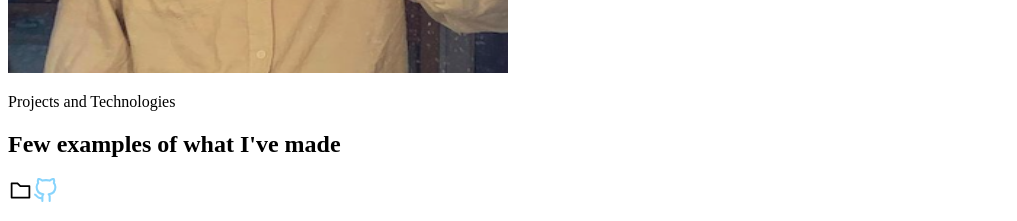
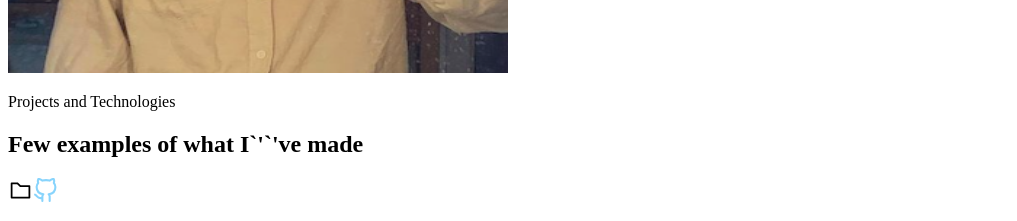
Before and after one commit to GustavHaavik/portfolio, a Next.js app: page / in a window 1280 px wide. Shown: the part 1480-1701 px from the top of the page, without its empty margins (0-1017 px from the left). Built offline with nearby package versions, Linux system fonts and the light colour scheme.

Commit message:
escaped out ' in some files

```diff
--- a/app/page.js
+++ b/app/page.js
@@ -13,7 +13,7 @@ export default function Home() {
   return (
     <div className='bg-gradient-to-b from-[#0a0a0a] to-[#2b2b31]'>
       <Head>
-        <title>Gustav's Portfolio</title>
+        <title>Gustav`&apos;`'s Portfolio</title>
         <meta name='description' content='Min porfolio ' />
         <link rel='icon' href='/favicon.ico' />
       </Head>
--- a/components/Projects.jsx
+++ b/components/Projects.jsx
@@ -10,7 +10,7 @@ function Projects() {
         <p className="text-lx tracking-widest uppercase text-orange-300">
           Projects and Technologies
         </p>
-        <h2 className="py-4 text-white">Few examples of what I've made</h2>
+        <h2 className="py-4 text-white">Few examples of what I`&apos;`'ve made</h2>
         <div className="flex lg:flex-row md:flex-wrap flex-col gap-8">
           {projects.map((project) => (
             <Project key="project" {...project} />
```
